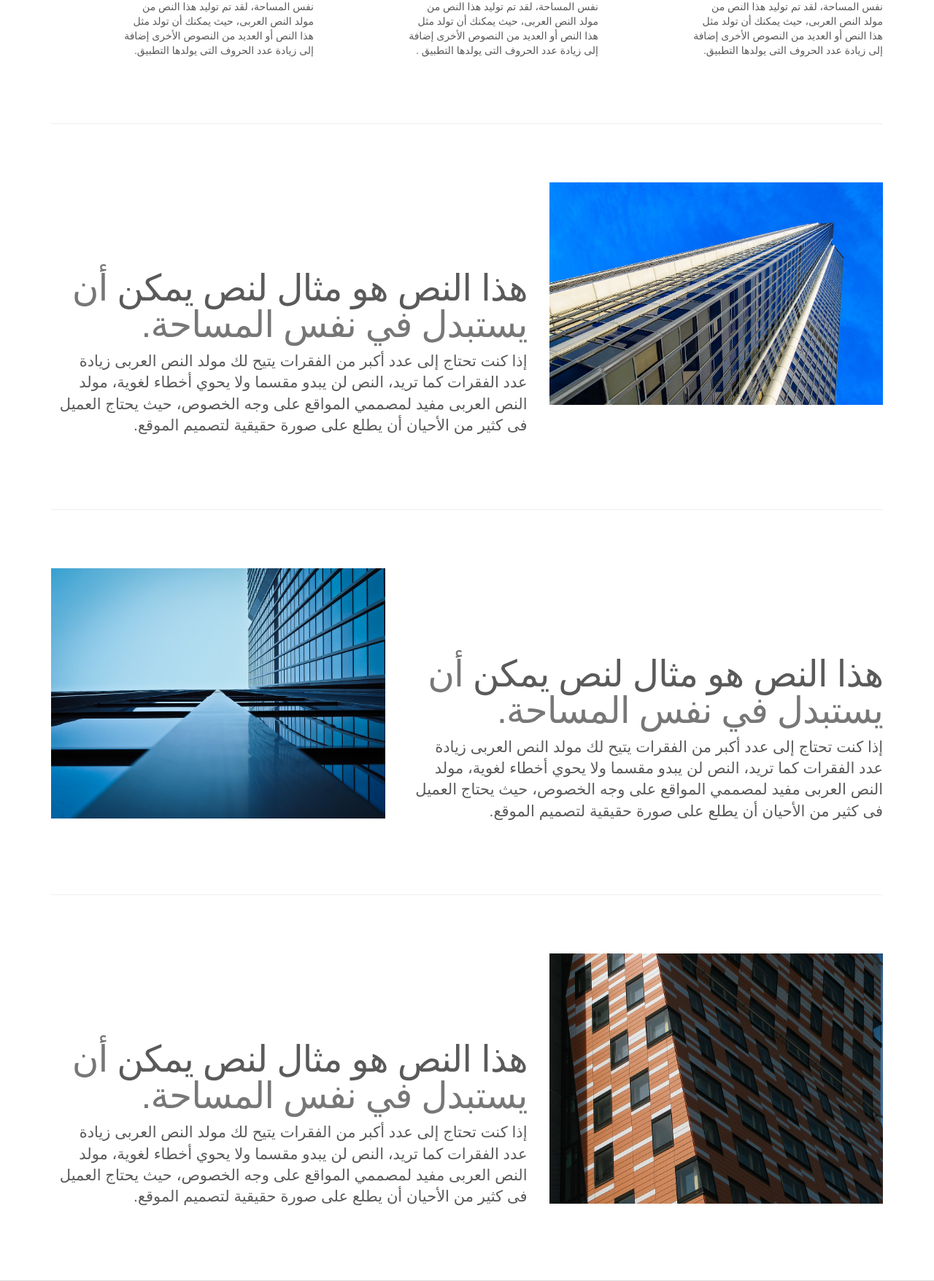
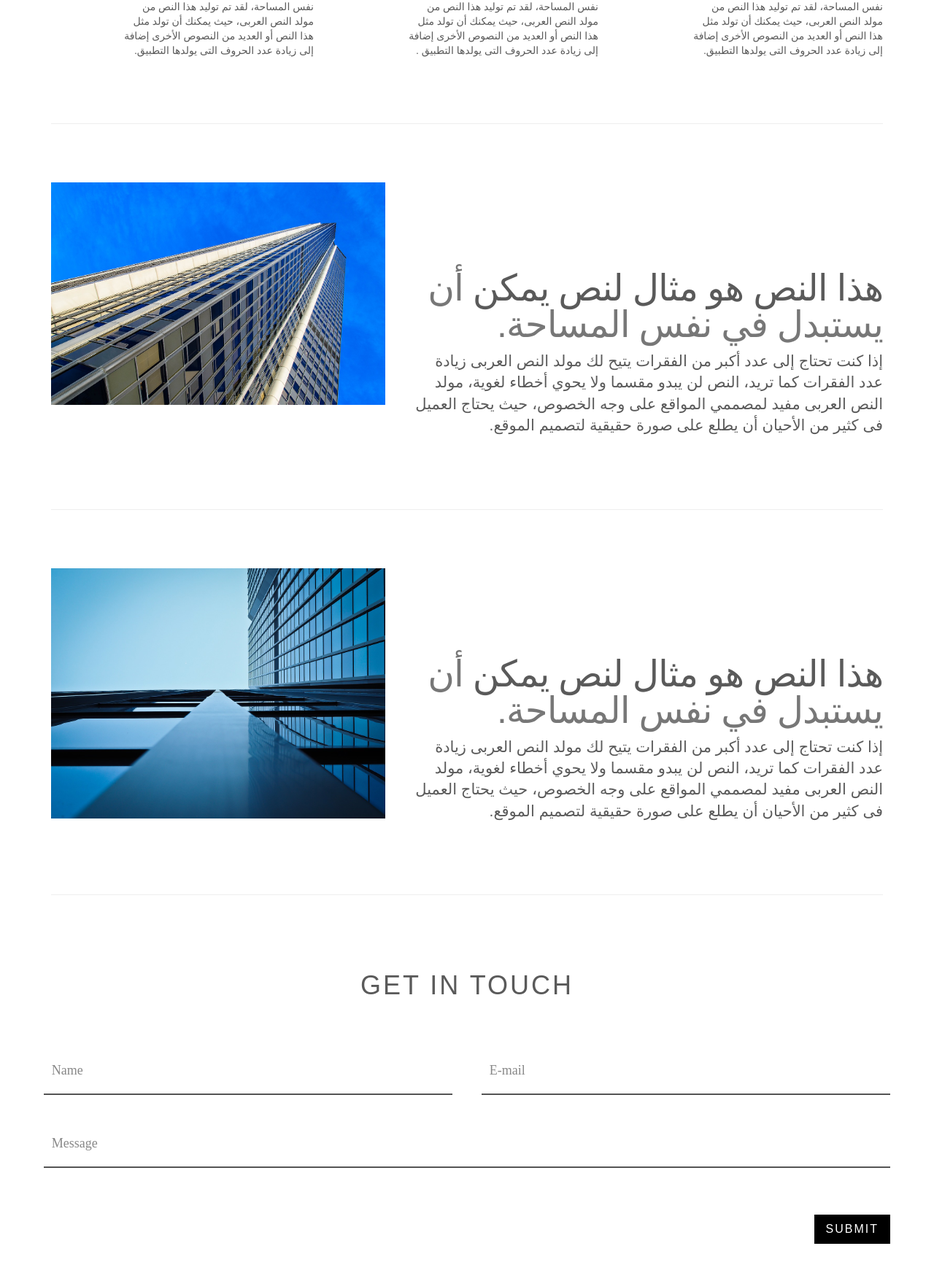
Before and after one commit to ecoder36/daralsahab, a CodeIgniter app: page /database/pages/mainpage in a window 1280 px wide. Shown: the part 741-2497 px from the top of the page at 73% size. Run offline with CodeIgniter, Linux system fonts and the light colour scheme; some libraries are stand-ins or nearby versions.

Commit message:
Added contact forms to the mainpage

```diff
--- a/application/views/pages/mainpage.php
+++ b/application/views/pages/mainpage.php
@@ -103,11 +103,11 @@
       <hr class="featurette-divider">
 
       <div class="row featurette">
-        <div class="col-md-7">
+        <div class="col-md-7 col-md-push-5">
           <h2 class="featurette-heading"> هذا النص هو مثال لنص يمكن <span class="text-muted">أن يستبدل في نفس المساحة.</span></h2>
           <p class="lead">إذا كنت تحتاج إلى عدد أكبر من الفقرات يتيح لك مولد النص العربى زيادة عدد الفقرات كما تريد، النص لن يبدو مقسما ولا يحوي أخطاء لغوية، مولد النص العربى مفيد لمصممي المواقع على وجه الخصوص، حيث يحتاج العميل فى كثير من الأحيان أن يطلع على صورة حقيقية لتصميم الموقع.</p>
         </div>
-        <div class="col-md-5">
+        <div class="col-md-5 col-md-pull-7">
           <img class="featurette-image img-responsive center-block" data-src="holder.js/500x500/auto" alt="Generic placeholder image" src="<?=  base_url('assets/images/mainpage/img_0007.jpg') ?>" data-holder-rendered="true">
         </div>
       </div>
@@ -126,14 +126,30 @@
 
       <hr class="featurette-divider">
 
+
       <div class="row featurette">
-        <div class="col-md-7">
-          <h2 class="featurette-heading"> هذا النص هو مثال لنص يمكن <span class="text-muted">أن يستبدل في نفس المساحة.</span></h2>
-          <p class="lead">إذا كنت تحتاج إلى عدد أكبر من الفقرات يتيح لك مولد النص العربى زيادة عدد الفقرات كما تريد، النص لن يبدو مقسما ولا يحوي أخطاء لغوية، مولد النص العربى مفيد لمصممي المواقع على وجه الخصوص، حيث يحتاج العميل فى كثير من الأحيان أن يطلع على صورة حقيقية لتصميم الموقع.</p>
-        </div>
-        <div class="col-md-5">
-          <img class="featurette-image img-responsive center-block" data-src="holder.js/500x500/auto" alt="Generic placeholder image" src="<?=  base_url('assets/images/mainpage/img_0009.jpg') ?>" data-holder-rendered="true">
-        </div>
+
+      <section class="get-in-touch">
+         <h1 class="title">Get in touch</h1>
+         <form class="contact-form row">
+            <div class="form-field col x-50">
+               <input id="name" class="input-text js-input" type="text" required>
+               <label class="label" for="name">Name</label>
+            </div>
+            <div class="form-field col x-50">
+               <input id="email" class="input-text js-input" type="email" required>
+               <label class="label" for="email">E-mail</label>
+            </div>
+            <div class="form-field col x-100">
+               <input id="message" class="input-text js-input" type="text" required>
+               <label class="label" for="message">Message</label>
+            </div>
+            <div class="form-field col x-100 align-center">
+               <input class="submit-btn" type="submit" value="Submit">
+            </div>
+         </form>
+      </section>
+
       </div>
 
       <div class="featurette-divider"></div>
--- a/assets/css/carousel.css
+++ b/assets/css/carousel.css
@@ -4,6 +4,10 @@
 
 body {
   color: #5a5a5a;
+}
+
+.shadow {
+  box-shadow: 0 4px 8px 0 rgba(0, 0, 0, 0.2), 0 6px 20px 0 rgba(0, 0, 0, 0.19);
 }
 
 
@@ -225,47 +229,111 @@ body {
   text-decoration: none;
 }
 
-/* A single menu */
+/* Contact Style */
 
-.dropotron {
-  background: #444;
-  border-radius: 0.5em;
-  list-style: none;
-  margin: 0;
-  min-width: 10em;
-  padding: 0.75em 1em 0.75em 1em;
+.row:after {
+  content: "";
+  display: table;
+  clear: both;
+}
+.row .col {
+  padding: 0 20px;
+  float: left;
+  box-sizing: border-box;
 }
 
-.dropotron > li {
-  border-top: solid 1px #555;
-  margin: 0;
-  padding: 0;
+.row .col.x-50 {
+  width: 50%;
+}
+.row .col.x-100 {
+  width: 100%;
 }
 
-.dropotron > li:first-child { border-top: 0; }
+.content-wrapper {
+  min-height: 100%;
+  position: relative;
+}
 
-.dropotron > li > a {
-  color: #ccc;
+.get-in-touch .title {
+  text-align: center;
+  font-family: Raleway, sans-serif;
+  text-transform: uppercase;
+  letter-spacing: 3px;
+  font-size: 36px;
+  line-height: 48px;
+  padding-bottom: 48px;
+}
+
+.contact-form .form-field {
+  position: relative;
+  margin: 32px 0;
+}
+.contact-form .input-text {
   display: block;
-  padding: 0.5em 0 0.5em 0;
+  width: 100%;
+  height: 36px;
+  border-width: 0 0 2px 0;
+  border-color: #000;
+  font-family: Lusitana, serif;
+  font-size: 18px;
+  line-height: 26px;
+  font-weight: 400;
+}
+.contact-form .input-text:focus {
+  outline: none;
+}
+.contact-form .input-text:focus + .label, .contact-form .input-text.not-empty + .label {
+  -webkit-transform: translateY(-24px);
+          transform: translateY(-24px);
+}
+.contact-form .label {
+  position: absolute;
+  left: 20px;
+  bottom: 11px;
+  font-family: Lusitana, serif;
+  font-size: 18px;
+  line-height: 26px;
+  font-weight: 400;
+  color: #888;
+  cursor: text;
+  -webkit-transition: -webkit-transform .2s ease-in-out;
+  transition: -webkit-transform .2s ease-in-out;
+  transition: transform .2s ease-in-out;
+  transition: transform .2s ease-in-out, -webkit-transform .2s ease-in-out;
+}
+.contact-form .submit-btn {
+  display: inline-block;
+  background-color: #000;
+  color: #fff;
+  font-family: Raleway, sans-serif;
+  text-transform: uppercase;
+  letter-spacing: 2px;
+  font-size: 16px;
+  line-height: 24px;
+  padding: 8px 16px;
+  border: none;
+  cursor: pointer;
+}
+
+.note {
+  position: absolute;
+  left: 0;
+  bottom: 10px;
+  width: 100%;
+  text-align: center;
+  font-family: Lusitana, serif;
+  font-size: 16px;
+  line-height: 21px;
+}
+.note .link {
+  color: #888;
   text-decoration: none;
 }
+.note .link:hover {
+  text-decoration: underline;
+}
 
-.dropotron > li.active > a,
-.dropotron > li:hover > a { color: #fff; }
 
-/* Only applies to top level ("level-0") menus */
-
-.dropotron.level-0 { margin-top: 1.25em; }
-
-.dropotron.level-0:before {
-  content: '';
-  position: absolute;
-  border-bottom: solid 0.5em #444;
-  border-left: solid 0.5em transparent;
-  border-right: solid 0.5em transparent;
-  top: -0.5em;
-}
 
 /* Footer Styles */
 .footer {
--- a/assets/js/myscripts.js
+++ b/assets/js/myscripts.js
@@ -4,6 +4,15 @@ function reply_click(clicked_id)
 {
     alert(clicked_id);
 }
+
+$( '.js-input' ).keyup(function() {
+  if( $(this).val() ) {
+     $(this).addClass('not-empty');
+  } else {
+     $(this).removeClass('not-empty');
+  }
+});
+
 
 // Test JS File
 // function myFunction() {
```
